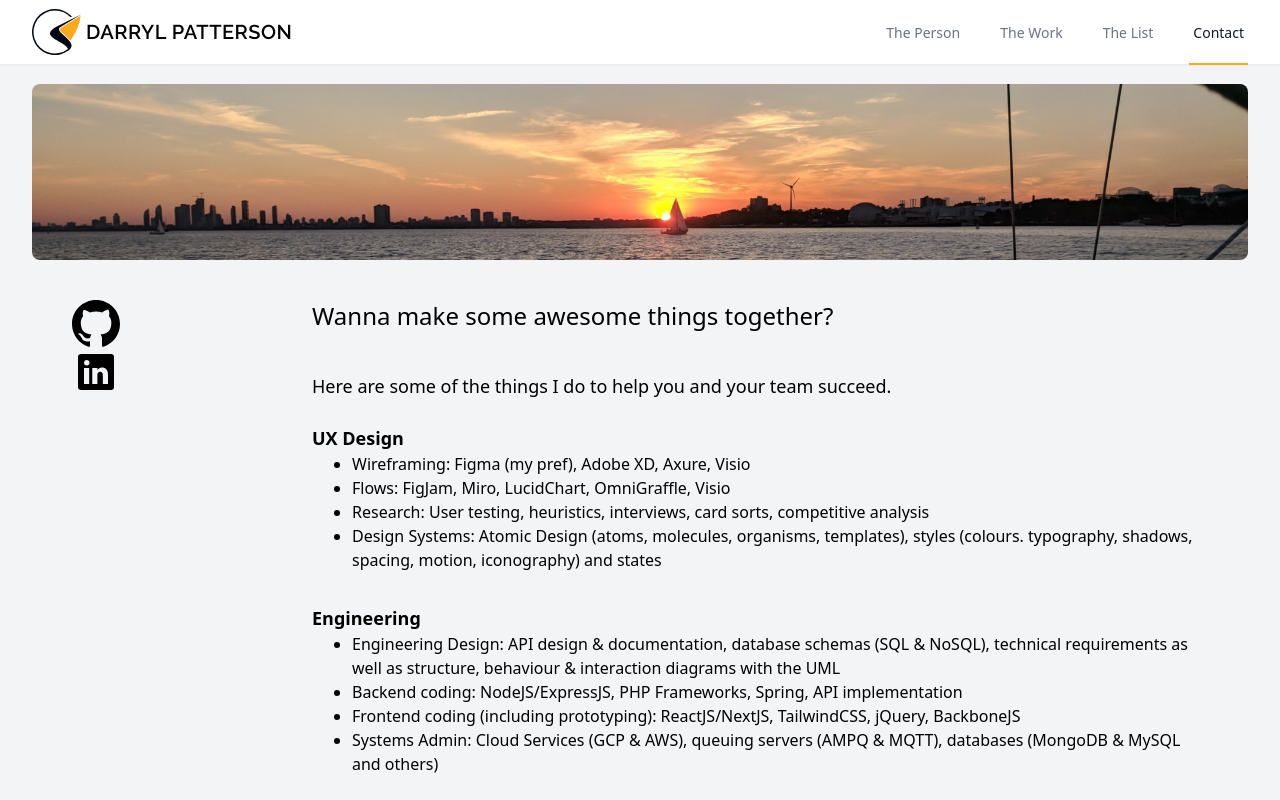
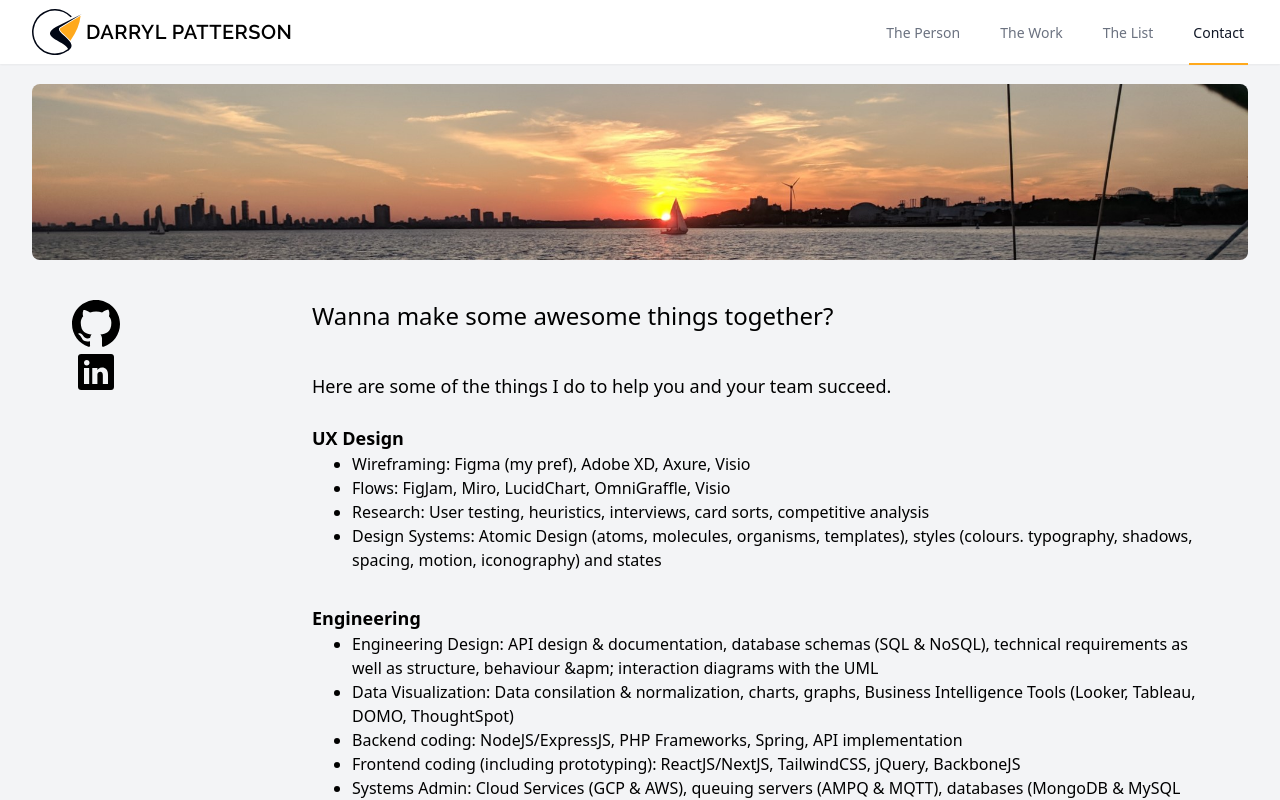
Before and after one commit to widgetapps/darrylpatterson.com, a Next.js app: page /contact in a window 1280 px wide. Shown: the top 800 px of the page. Built offline with nearby package versions, Linux system fonts and the light colour scheme.

Commit message:
Updated the engineering section.

```diff
--- a/pages/contact.js
+++ b/pages/contact.js
@@ -42,10 +42,11 @@ export default function Contact() {
                     <div className="mb-4 sm:mb-8">
                         <h2 className="text-base sm:text-lg font-bold">Engineering</h2>
                         <ul className="list-disc text-sm sm:text-base ml-10">
-                            <li>Engineering Design: API design & documentation, database schemas (SQL & NoSQL), technical requirements as well as structure, behaviour & interaction diagrams with the UML</li>
+                            <li>Engineering Design: API design &amp; documentation, database schemas (SQL &amp; NoSQL), technical requirements as well as structure, behaviour &apm; interaction diagrams with the UML</li>
+                            <li>Data Visualization: Data consilation &amp; normalization, charts, graphs, Business Intelligence Tools (Looker, Tableau, DOMO, ThoughtSpot)</li>
                             <li>Backend coding: NodeJS/ExpressJS, PHP Frameworks, Spring, API implementation</li>
                             <li>Frontend coding (including prototyping): ReactJS/NextJS, TailwindCSS, jQuery, BackboneJS</li>
-                            <li>Systems Admin: Cloud Services (GCP & AWS), queuing servers (AMPQ & MQTT), databases (MongoDB & MySQL and others)</li>
+                            <li>Systems Admin: Cloud Services (GCP &amp; AWS), queuing servers (AMPQ &amp; MQTT), databases (MongoDB &amp; MySQL and others)</li>
                         </ul>
                     </div>
 
@@ -53,7 +54,7 @@ export default function Contact() {
                         <h2 className="text-base sm:text-lg font-bold">Leadership</h2>
                         <ul className="list-disc text-sm sm:text-base ml-10">
                             <li>Team management: building trust, mentorship, training, team building, open communication</li>
-                            <li>Streamlining processes: Design ops, source code management, tooling, CI/CD (delivery & deployment)</li>
+                            <li>Streamlining processes: Design ops, source code management, tooling, CI/CD (delivery &amp; deployment)</li>
                         </ul>
                     </div>
 
```
